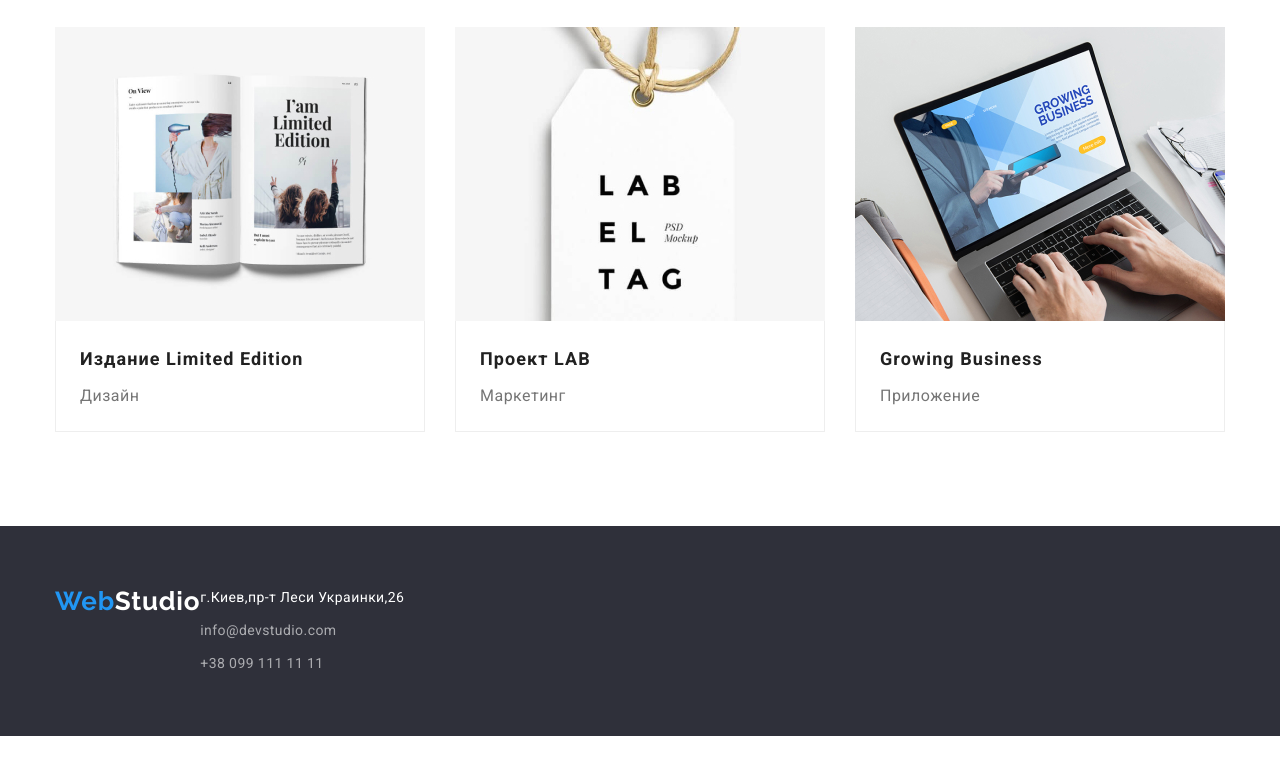
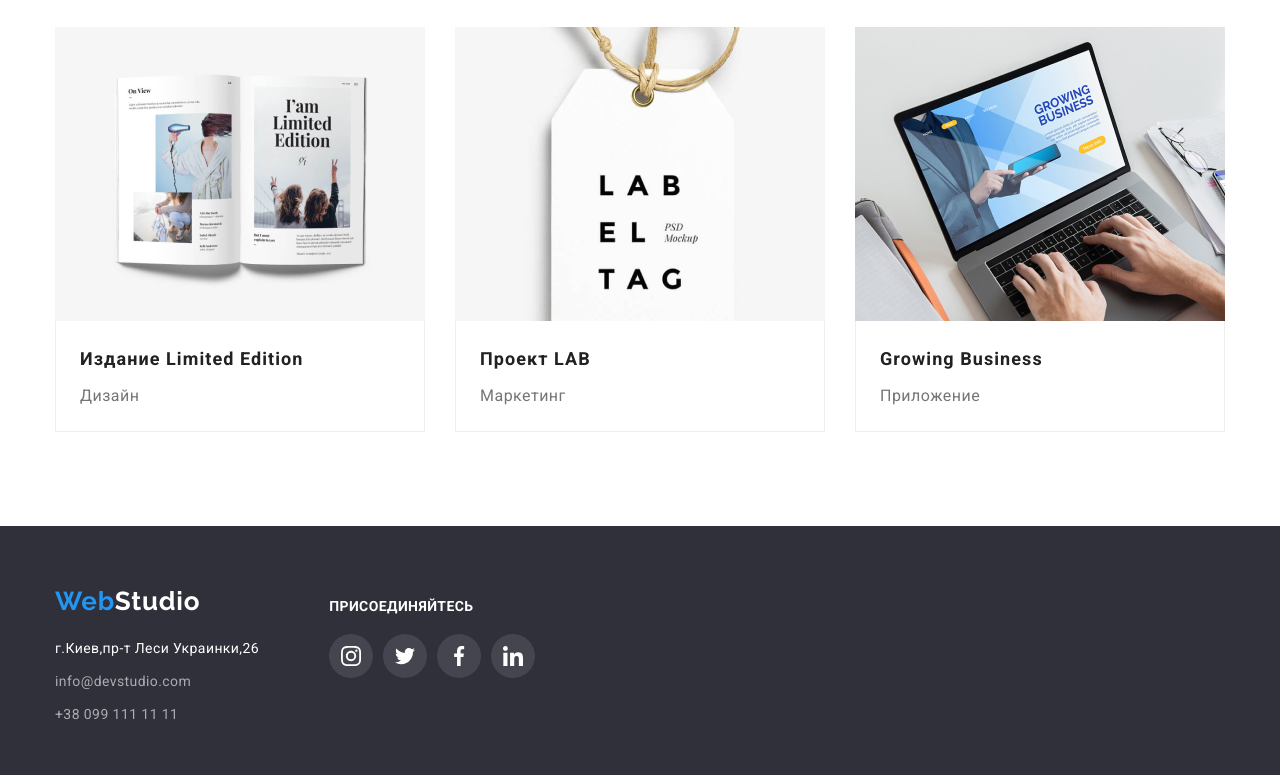
Before and after one commit to lena06051981be/goit-markup-hw-04, a plain HTML site: page portfolio.html in a window 1280 px wide. Shown: the part 1106-1881 px from the top of the page. Before the commit the page ends 1842 px from the top, so only its background shows below. Drawn offline with nearby package versions, Linux system fonts and the light colour scheme.

Commit message:
Update portfolio.html

```diff
--- a/portfolio.html
+++ b/portfolio.html
@@ -227,9 +227,9 @@
         </div>
       </section>
     </main>
-    <!-- footer -->
     <footer class="footer">
       <div class="container">
+        <div>
         <div class="div-footer-logo">
           <a href="./index.html" class="footer-logo"
             ><span class="footer-logo-first">Web</span>Studio
@@ -257,6 +257,40 @@
             </li>
           </ul>
         </address>
+        </div>
+        <div class="footer-contacts">
+          <h3 class="footer-invite" text-transform>присоединяйтесь</h3>
+          <ul class="footer-soc-list">
+            <li class="soc-item">
+              <a href="" class="footer-soc-link">
+                <svg class="soc-icon" width="20" height="20">
+                  <use href="./images/icons.svg#icon-instagram"></use>
+                </svg>
+              </a>
+            </li>
+            <li class="soc-item">
+              <a href="" class="footer-soc-link">
+                <svg class="soc-icon" width="20" height="20">
+                  <use href="./images/icons.svg#icon-twitter"></use>
+                </svg>
+              </a>
+            </li>
+            <li class="soc-item">
+              <a href="" class="footer-soc-link">
+                <svg class="soc-icon" width="20" height="20">
+                  <use href="./images/icons.svg#icon-facebook"></use>
+                </svg>
+              </a>
+            </li>
+            <li class="soc-item">
+              <a href="" class="footer-soc-link">
+                <svg class="soc-icon" width="20" height="20">
+                  <use href="./images/icons.svg#icon-linkedin"></use>
+                </svg>
+              </a>
+            </li>
+          </ul>
+        </div>
       </div>
     </footer>
   </body>
```
